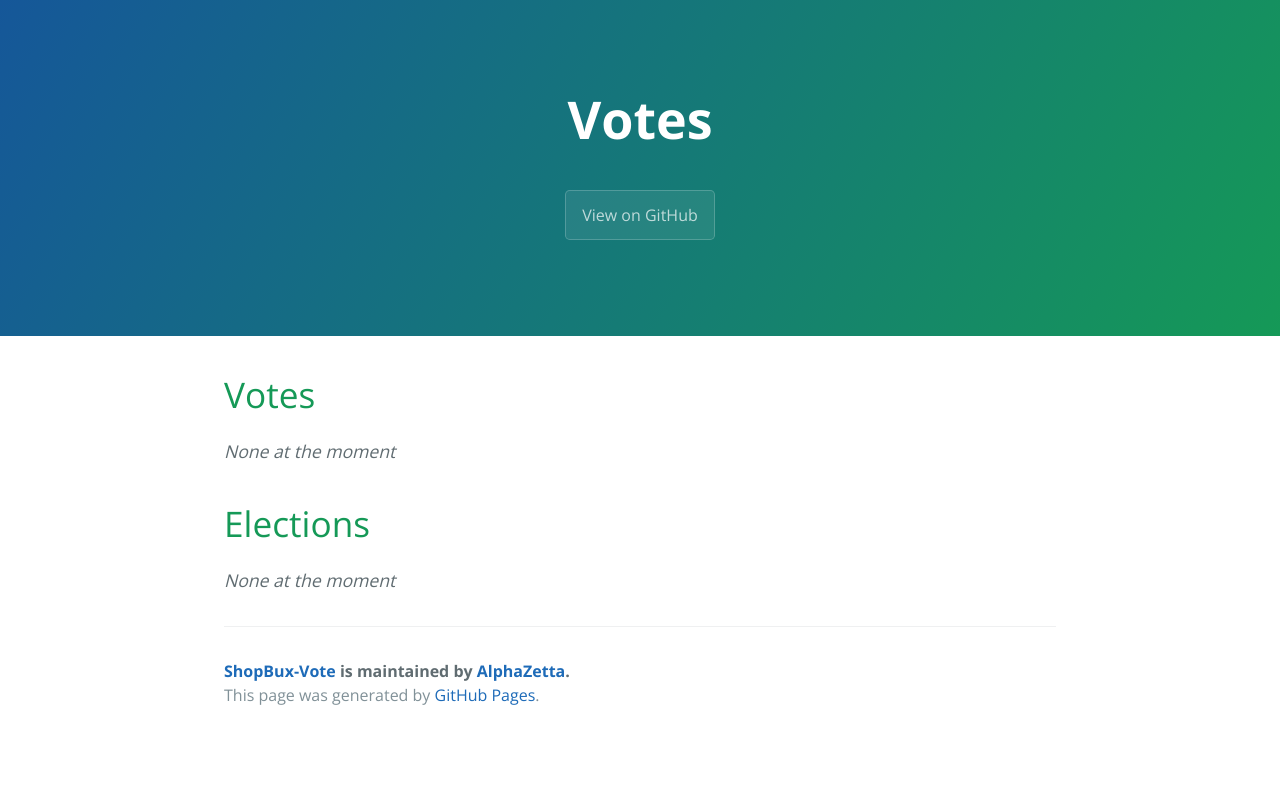
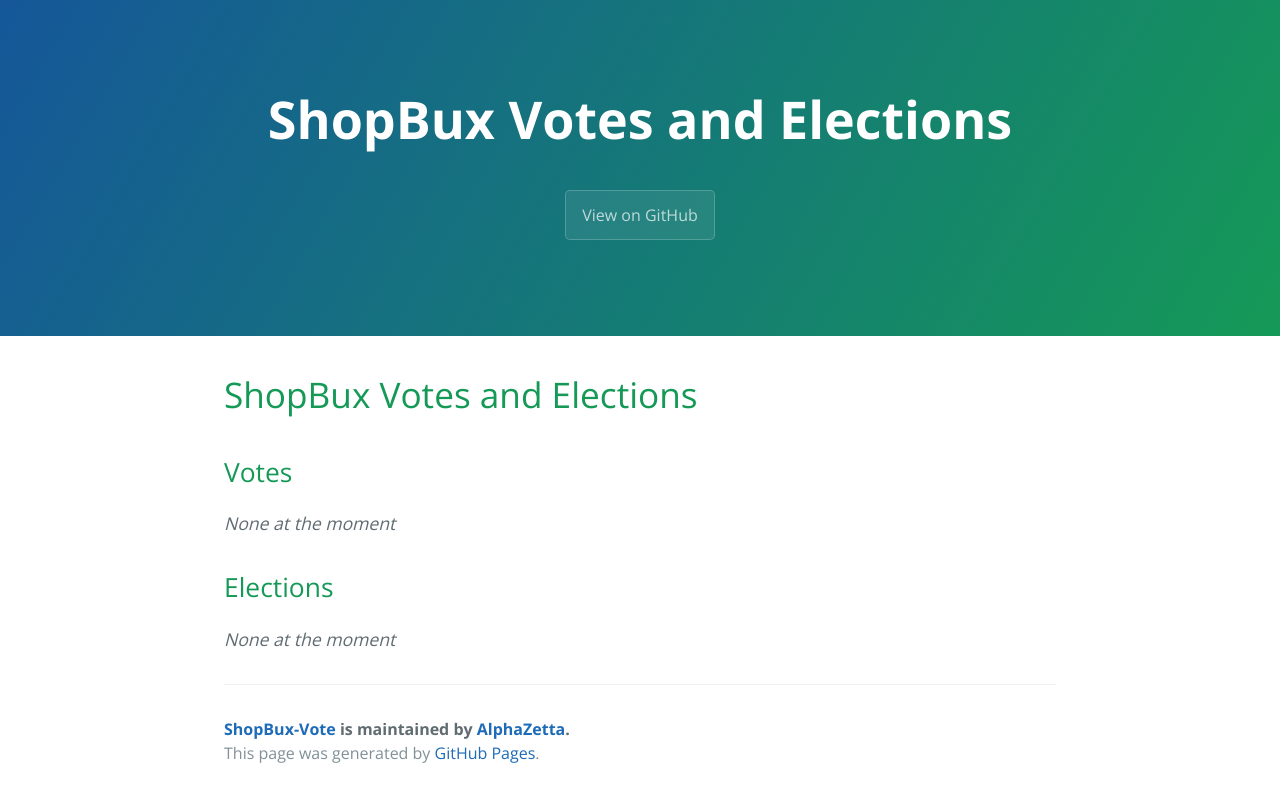
Before and after one commit to AlphaZetta/ShopBux-Vote, a Jekyll site: the page built from index.md, in a window 1280 px wide. Shown: the top 802 px of the page. Built offline with Jekyll 4.4.1, drawn with Linux system fonts in a browser that asks for light colours; the repository's description, which GitHub fills in, is left out; our own code applies the rules of GitHub Pages for plain Markdown files.

Commit message:
Update index.md

```diff
--- a/index.md
+++ b/index.md
@@ -2,10 +2,12 @@
 layout: default
 ---
 
-# Votes
+# ShopBux Votes and Elections
+
+## Votes
 
 *None at the moment*
 
-# Elections
+## Elections
 
 *None at the moment*
```
